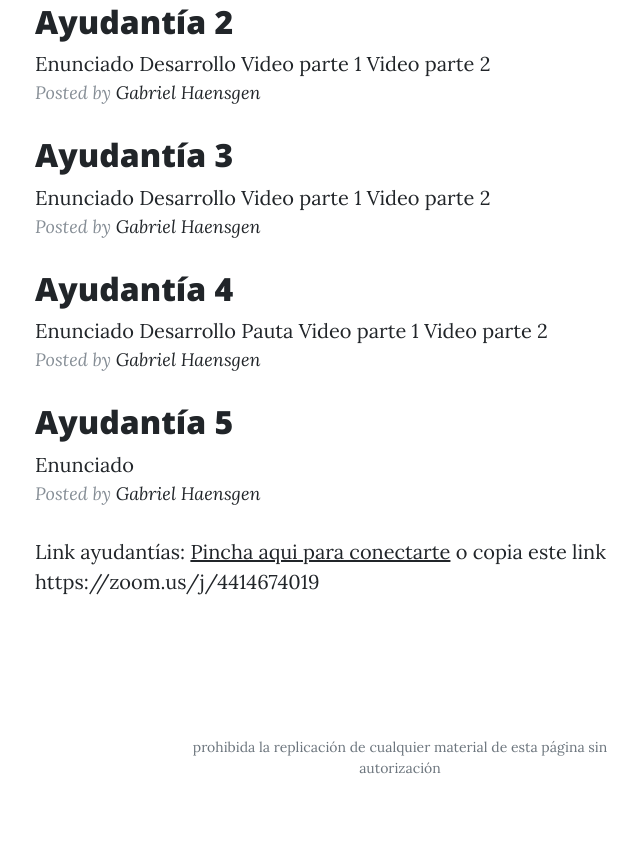
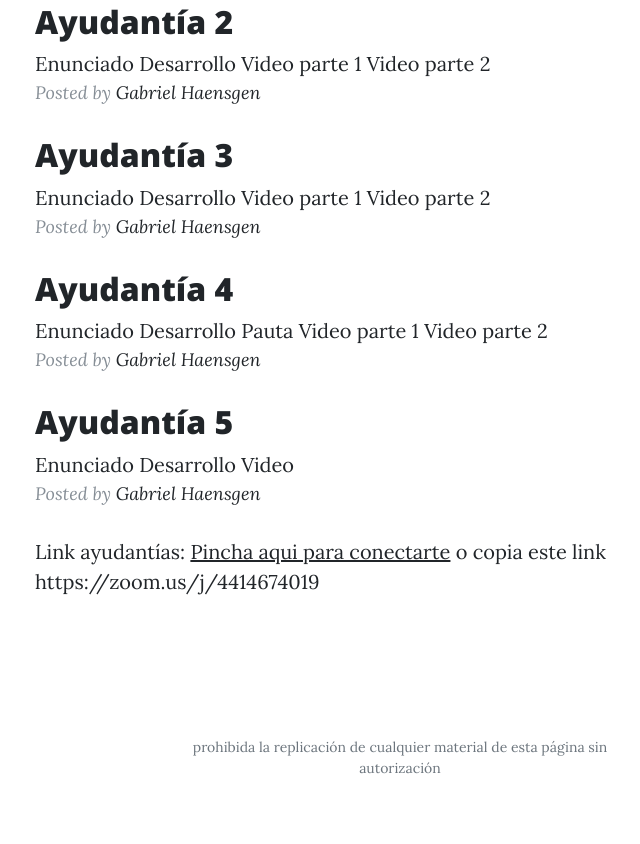
Before and after one commit to Haensgen/finanzas, a website: page index.html in a window 1280 px wide. Shown: the part 899-1743 px from the top of the page, without its empty margins (240-880 px from the left). Drawn offline with nearby package versions, Linux system fonts and the light colour scheme.

Commit message:
Update index.html

```diff
--- a/index.html
+++ b/index.html
@@ -115,6 +115,8 @@
              Ayudantía 5
             </h2>
              <a href='ayudantia/ayudantia5.pdf'>Enunciado</a>
+             <a href='ayudantia/blocayudantia5.pdf'>Desarrollo</a>
+             <a href='https://youtu.be/rpEt06MoVxQ'>Video</a>
          <p class="post-meta">Posted by
             <a href="https://haensgen.github.io">Gabriel Haensgen</a>
 
```
